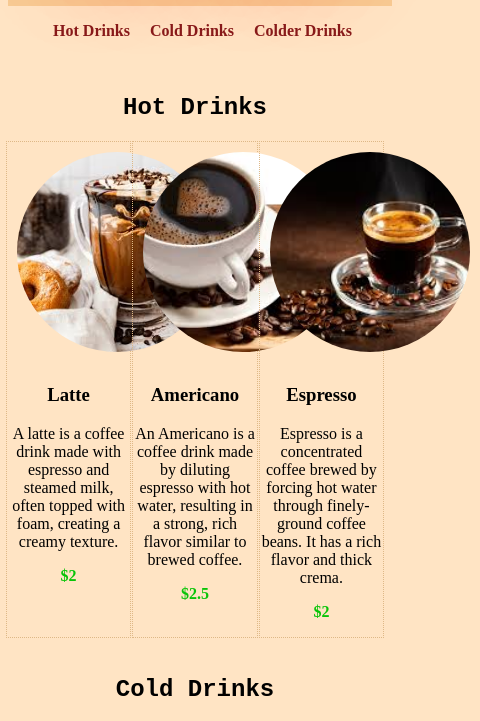
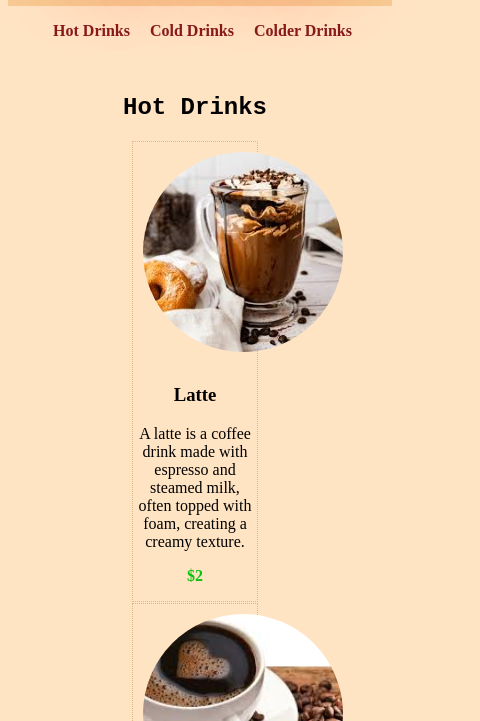
Before and after one commit to Dagii8048/Assessment1_Dagmawi_Minale_Adugna_Section3, a plain HTML site: page index.html in a window 390 px wide. Shown: the part 92-813 px from the top of the page, 480 px wide, since content can reach past the window. Drawn offline with Linux system fonts and the light colour scheme.

Commit message:
Update styles.css

```diff
--- a/assets/css/styles.css
+++ b/assets/css/styles.css
@@ -68,3 +68,9 @@ footer {
     padding: 15px;
     margin-top: 10px;
 }
+@media(max-width:768px){
+    #sec_1, #sec_2, #sec_3 {
+        flex-direction: column;
+        align-items: center;
+    }
+}
```
